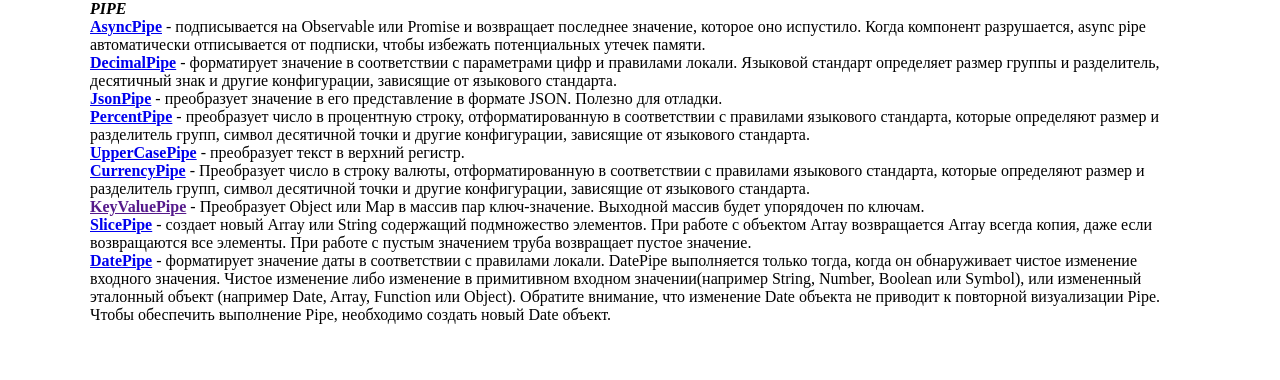
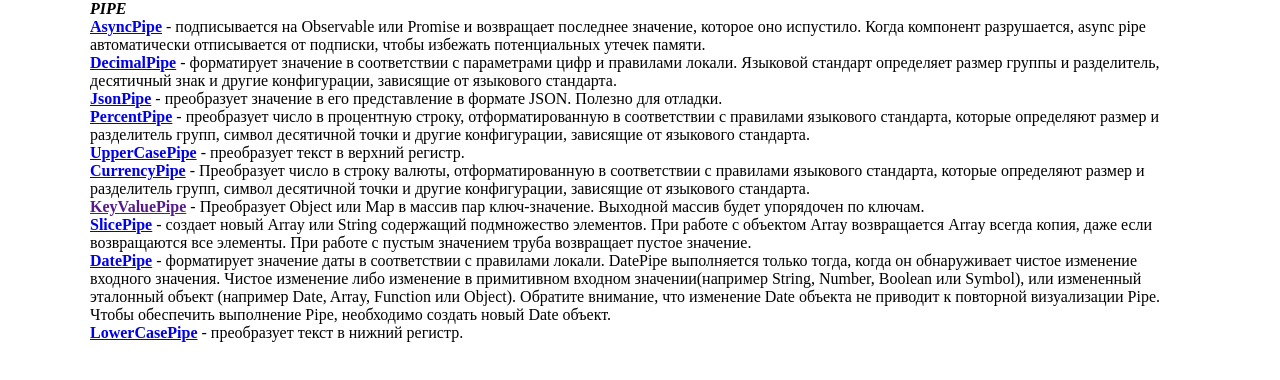
Before and after one commit to ArtemKashirin/API, an Angular app: page / in a window 1280 px wide. Shown: the top 380 px of the page. Built offline with nearby package versions, Linux system fonts and the light colour scheme.

Commit message:
PIPE: LowerCasePipe

```diff
--- a/src/app/app.component.html
+++ b/src/app/app.component.html
@@ -8,3 +8,4 @@
 <app-key-value-pipe></app-key-value-pipe>
 <app-slice-pipe></app-slice-pipe>
 <app-date-pipe></app-date-pipe>
+<app-lower-case-pipe></app-lower-case-pipe>
--- a/src/app/app.module.ts
+++ b/src/app/app.module.ts
@@ -12,6 +12,7 @@ import { CurrencyPipeComponent } from './pipe/currency-pipe/currency-pipe.compon
 import { KeyValuePipeComponent } from './pipe/key-value-pipe/key-value-pipe.component';
 import { SlicePipeComponent } from './pipe/slice-pipe/slice-pipe.component';
 import { DatePipeComponent } from './pipe/date-pipe/date-pipe.component';
+import { LowerCasePipeComponent } from './pipe/lower-case-pipe/lower-case-pipe.component';
 
 @NgModule({
   declarations: [
@@ -24,7 +25,8 @@ import { DatePipeComponent } from './pipe/date-pipe/date-pipe.component';
     CurrencyPipeComponent,
     KeyValuePipeComponent,
     SlicePipeComponent,
-    DatePipeComponent
+    DatePipeComponent,
+    LowerCasePipeComponent
   ],
   imports: [
     BrowserModule,
--- /dev/null
+++ b/src/app/pipe/lower-case-pipe/lower-case-pipe.component.html
@@ -0,0 +1,5 @@
+<p><b><a [href] = "this.LowerCasePipe">LowerCasePipe</a></b> - преобразует текст в нижний регистр.</p>
+<!--<div>-->
+<!--  <p>{{ this.nameUser | lowercase }}</p>-->
+<!--  <p>форматируемое значение должно быть типа <i>string</i>, параметров нет.</p>-->
+<!--</div>-->
--- /dev/null
+++ b/src/app/pipe/lower-case-pipe/lower-case-pipe.component.ts
@@ -0,0 +1,18 @@
+import {Component, OnInit} from '@angular/core';
+
+@Component({
+  selector: 'app-lower-case-pipe',
+  templateUrl: './lower-case-pipe.component.html',
+  styleUrls: ['./lower-case-pipe.component.scss']
+})
+export class LowerCasePipeComponent implements OnInit {
+  public LowerCasePipe: string = 'https://angular.io/api/common/LowerCasePipe';
+  public nameUser: string = 'IVAN';
+
+  constructor() {
+  }
+
+  ngOnInit(): void {
+  }
+
+}
```
Also changed, not shown: src/app/pipe/lower-case-pipe/lower-case-pipe.component.scss (added).
